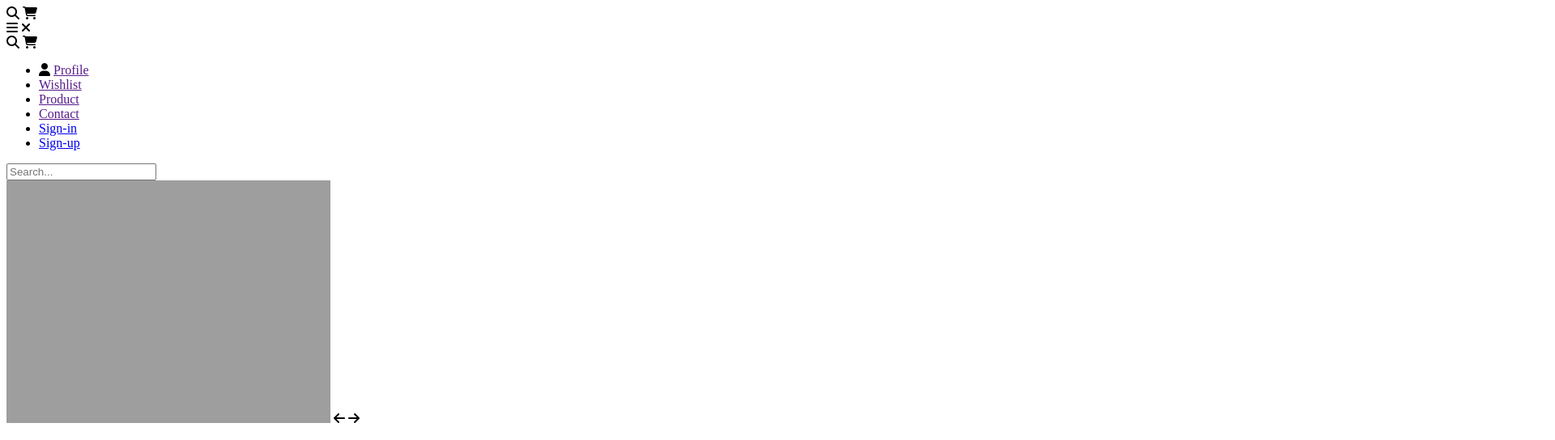
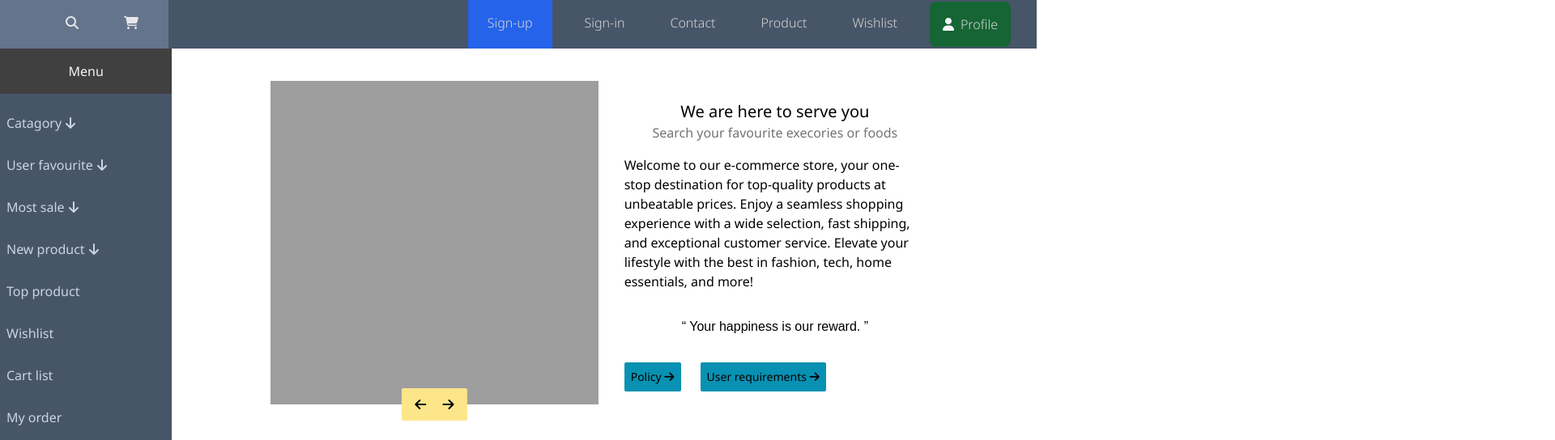
Before and after one commit to gaziraihan1/demo-commerce, a website: page index.html in a window 1280 px wide. Shown: the top 544 px of the page at 81% size, 1920 px wide, since content can reach past the window. Drawn offline with Linux system fonts and the light colour scheme; the site is published under a folder, as on GitHub Pages, so addresses that start at the root find nothing; a web font is replaced by a local one.

Commit message:
problem solved

```diff
--- a/index.html
+++ b/index.html
@@ -12,7 +12,7 @@
     <link rel="preconnect" href="https://fonts.gstatic.com" crossorigin />
     <link href="https://fonts.googleapis.com/css2?family=Noto+Sans:ital,wght@0,100..900;1,100..900&display=swap" rel="stylesheet"/>
     <link href="https://fonts.googleapis.com/css2?family=DM+Sans:ital,opsz,wght@0,9..40,100..1000;1,9..40,100..1000&family=Faculty+Glyphic&family=Noto+Sans:ital,wght@0,100..900;1,100..900&family=Sour+Gummy:ital,wght@0,100..900;1,100..900&display=swap" rel="stylesheet"/>
-    <link rel="stylesheet" href="/dist/style.css" />
+    <link rel="stylesheet" href="dist/style.css" />
   </head>
   <body class="h-auto w-auto">
     <!-- Header section -->
@@ -365,6 +365,6 @@
       <!-- </div> -->
     </main>
 
-    <script src="./src/js/script.js" defer></script>
+    <script src="script.js" defer></script>
   </body>
 </html>
--- a/package.json
+++ b/package.json
@@ -4,7 +4,7 @@
   "description": "",
   "main": "index.js",
   "scripts": {
-    "build": "postcss src/input.css -o dist/style.css --watch"
+    "build": "postcss input.css -o dist/style.css --watch"
   },
   "keywords": [],
   "author": "",
--- a/tailwind.config.js
+++ b/tailwind.config.js
@@ -1,7 +1,6 @@
 // tailwind.config.js
 module.exports = {
-  content: ['./*.html',
-    './src/**/*.{html,js,jsx,ts,tsx}',],
+  content: ['*'],
   theme: {
     extend: {},
   },
```
Also changed, not shown: dist/style.css, input.css (renamed from src/input.css), script.js (renamed from src/js/script.js).
